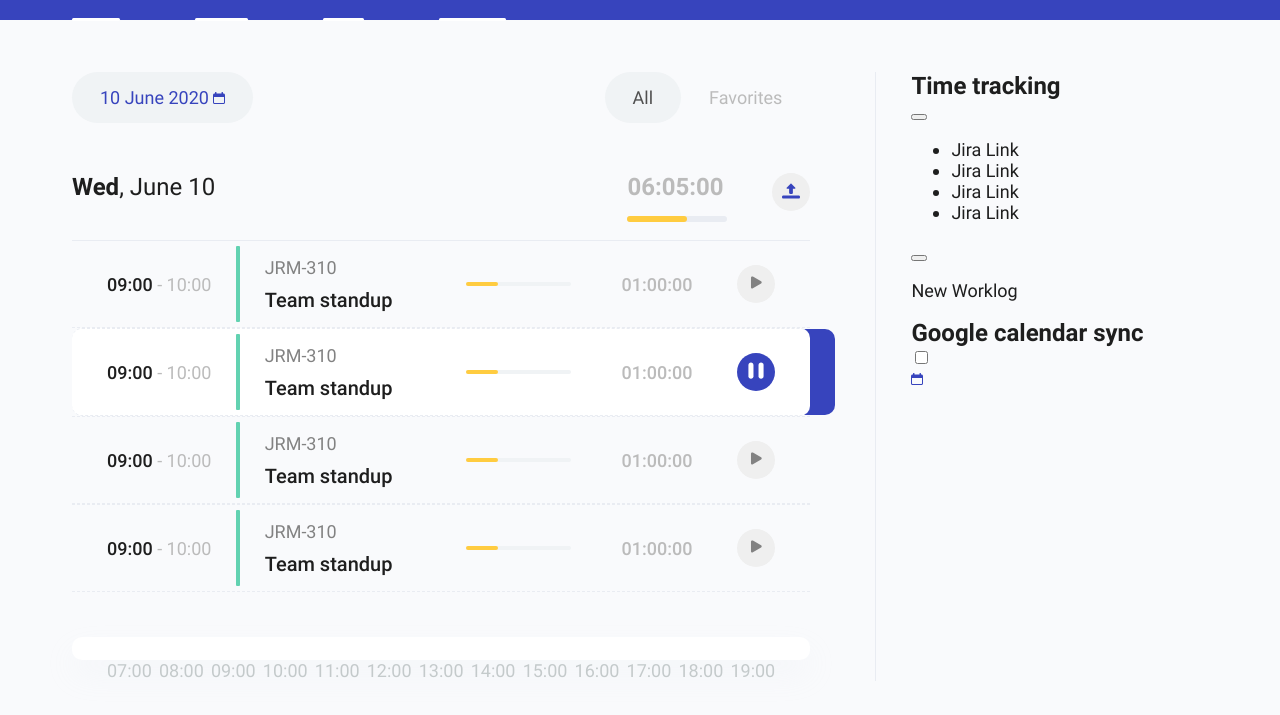
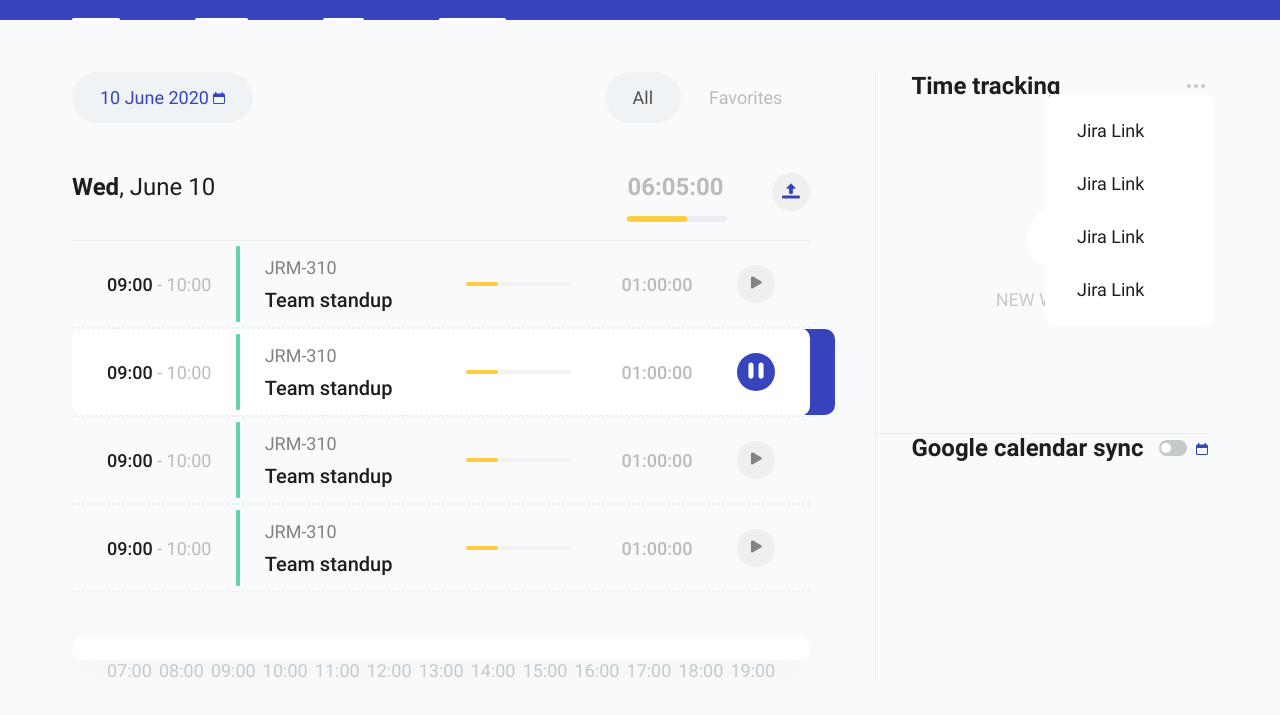
Before and after one commit to newfaceee/cdg-timetracker-html, a website: page source/index.html in a window 1280 px wide. Shown: the part 71-786 px from the top of the page. Drawn offline with nearby package versions, Linux system fonts and the light colour scheme; files that its build step writes are made by us from their sources.

Commit message:
Импортирует стили для блока sync

```diff
--- a/source/sass/components/main/index.scss
+++ b/source/sass/components/main/index.scss
@@ -1,3 +1,5 @@
-@import './filters';
-@import './main';
-@import './worklog.scss';
+@import "./filters";
+@import "./main";
+@import "./worklog.scss";
+@import "./timer.scss";
+@import "./sync.scss";
```
